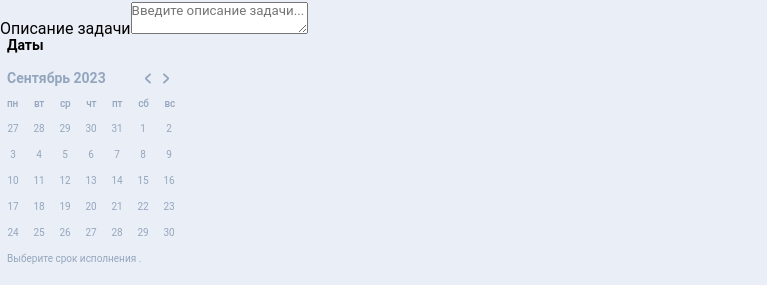
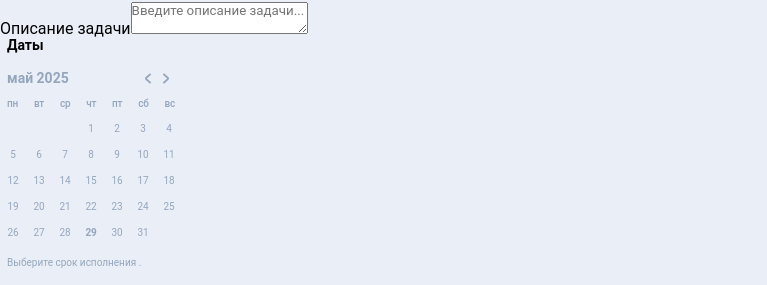
Before and after one commit to natalielogi/skypro-kanban, a React app: page /card/1 in a window 1280 px wide. Shown: the part 201-486 px from the top of the page, without its empty margins (0-767 px from the left). Built offline with nearby package versions, Linux system fonts and the light colour scheme; sample sign-in values are in the browser's storage; the HTML template or start-up script is replaced by a standard one.

Commit message:
рабочий календарь

```diff
--- a/package.json
+++ b/package.json
@@ -11,6 +11,7 @@
   },
   "dependencies": {
     "axios": "^1.8.4",
+    "dayjs": "^1.11.13",
     "react": "^19.0.0",
     "react-dom": "^19.0.0",
     "react-router-dom": "^7.5.0",
--- a/src/components/Calendar/Calendar.jsx
+++ b/src/components/Calendar/Calendar.jsx
@@ -1,34 +1,57 @@
-import React from "react";
+import React, { useState } from "react";
 import * as S from "./calendar.styled";
+import dayjs from "dayjs";
+import updateLocale from "dayjs/plugin/updateLocale";
+import localizedFormat from "dayjs/plugin/localizedFormat";
+import "dayjs/locale/ru";
+
+dayjs.extend(updateLocale);
+dayjs.extend(localizedFormat);
+dayjs.locale("ru");
 
 const Calendar = () => {
-  const daysInMonth = 30;
-  const startDay = 5;
+  const [selectedDate, setselectedDate] = useState(null);
+  const [currentDate, setCurrentDate] = useState(dayjs());
+
+  const startOfMonth = currentDate.startOf("month");
+  const endOfMonth = currentDate.endOf("month");
+  const startDay = startOfMonth.day() === 0 ? 6 : startOfMonth.day() - 1;
+  const daysInMonth = endOfMonth.date();
+
+  const today = dayjs();
+
   const days = [];
-
   for (let i = 0; i < startDay; i++) {
-    days.push({ day: 31 - (startDay - i - 1), otherMonth: true });
+    days.push(null);
+  }
+  for (let i = 1; i <= daysInMonth; i++) {
+    days.push(i);
   }
 
-  for (let i = 1; i <= daysInMonth; i++) {
-    days.push({ day: i, otherMonth: false });
-  }
+  const handleDateClick = (day) => {
+    if (day) {
+      const fullDate = currentDate.date(day);
+      setselectedDate(fullDate);
+    }
+  };
 
-  const remainingDays = 7 - (days.length % 7);
-  if (remainingDays < 7) {
-    for (let i = 1; i <= remainingDays; i++) {
-      days.push({ day: i, otherMonth: true });
-    }
-  }
+  const goToPrevMonth = () => {
+    setCurrentDate((prevDate) => prevDate.subtract(1, "month"));
+  };
+
+  const goToNextMonth = () => {
+    setCurrentDate((prevDate) => prevDate.add(1, "month"));
+    setselectedDate(null);
+  };
 
   return (
     <S.CalendarWrapper>
       <S.CalendarTitle>Даты</S.CalendarTitle>
       <S.CalendarBlock>
         <S.CalendarNav>
-          <S.CalendarMonth>Сентябрь 2023</S.CalendarMonth>
+          <S.CalendarMonth>{currentDate.format("MMMM YYYY")}</S.CalendarMonth>
           <S.NavActions>
-            <S.NavAction data-action="prev">
+            <S.NavAction onClick={goToPrevMonth}>
               <svg
                 xmlns="http://www.w3.org/2000/svg"
                 width="6"
@@ -38,7 +61,7 @@ const Calendar = () => {
                 <path d="M5.72945 1.95273C6.09018 1.62041 6.09018 1.0833 5.72945 0.750969C5.36622 0.416344 4.7754 0.416344 4.41218 0.750969L0.528487 4.32883C-0.176162 4.97799 -0.176162 6.02201 0.528487 6.67117L4.41217 10.249C4.7754 10.5837 5.36622 10.5837 5.72945 10.249C6.09018 9.9167 6.09018 9.37959 5.72945 9.04727L1.87897 5.5L5.72945 1.95273Z" />
               </svg>
             </S.NavAction>
-            <S.NavAction data-action="next">
+            <S.NavAction onClick={goToNextMonth}>
               <svg
                 xmlns="http://www.w3.org/2000/svg"
                 width="6"
@@ -52,30 +75,40 @@ const Calendar = () => {
         </S.CalendarNav>
         <S.CalendarContent>
           <S.DayNames>
-            <S.DayName>пн</S.DayName>
-            <S.DayName>вт</S.DayName>
-            <S.DayName>ср</S.DayName>
-            <S.DayName>чт</S.DayName>
-            <S.DayName>пт</S.DayName>
-            <S.DayName>сб</S.DayName>
-            <S.DayName>вс</S.DayName>
+            {["пн", "вт", "ср", "чт", "пт", "сб", "вс"].map((d, i) => (
+              <S.DayName key={i}>{d}</S.DayName>
+            ))}
           </S.DayNames>
           <S.CalendarCells>
-            {days.map(({ day, otherMonth }, index) => (
-              <S.CalendarCell
-                key={index}
-                $otherMonth={otherMonth}
-                $cellDay={!otherMonth}
-              >
-                {day}
-              </S.CalendarCell>
-            ))}
+            {days.map((day, index) => {
+              const isToday =
+                day === today.date() &&
+                currentDate.month() === today.month() &&
+                currentDate.year() === today.year();
+              const isSelected =
+                selectedDate &&
+                day === selectedDate.date() &&
+                currentDate.isSame(selectedDate, "month");
+              return (
+                <S.CalendarCell
+                  key={index}
+                  $empty={!day}
+                  $current={isToday}
+                  $selected={isSelected}
+                  $clickable={!!day}
+                  onClick={() => handleDateClick(day)}
+                >
+                  {day || ""}
+                </S.CalendarCell>
+              );
+            })}
           </S.CalendarCells>
         </S.CalendarContent>
-        <input type="hidden" id="datepick_value" value="08.09.2023" />
         <S.CalendarPeriod>
           <S.CalendarP>
-            Выберите срок исполнения <span></span>.
+            Выберите срок исполнения{" "}
+            <span>{selectedDate ? selectedDate.format("DD.MM.YYYY") : ""}</span>
+            .
           </S.CalendarP>
         </S.CalendarPeriod>
       </S.CalendarBlock>
--- a/src/components/Calendar/calendar.styled.js
+++ b/src/components/Calendar/calendar.styled.js
@@ -85,7 +85,6 @@ export const DayName = styled.div`
 
 export const CalendarCells = styled.div`
   width: 182px;
-  height: 126px;
   display: flex;
   flex-wrap: wrap;
   @media screen and (max-width: 660px) {
@@ -108,17 +107,15 @@ export const CalendarCell = styled.div`
   line-height: 1;
   letter-spacing: -0.2px;
   cursor: pointer;
-  opacity: ${({ otherMonth }) => (otherMonth ? 0 : 1)};
+  opacity: ${({ $empty }) => ($empty ? 0 : 1)};
+  font-weight: ${({ $current }) => ($current ? 700 : "normal")};
+  background-color: ${({ $selected }) =>
+    $selected ? "#94a6be" : "transparent"};
+  color: ${({ $selected }) => ($selected ? "#ffffff" : "#94a6be")};
+
   &:hover {
-    background-color: #eaeef6;
-    color: #94a6be;
-  }
-  &.active {
-    background-color: #94a6be;
-    color: #ffffff;
-  }
-  &.current {
-    font-weight: 700;
+    background-color: ${({ $empty }) => ($empty ? "transparent" : "#eaeef6")};
+    color: ${({ $empty }) => ($empty ? "#94a6be" : "#94a6be")};
   }
   @media screen and (max-width: 660px) {
     width: 42px;
@@ -135,7 +132,7 @@ export const CalendarPeriod = styled.div`
 `;
 
 export const CalendarP = styled.p`
-  color: #94A6BE;
+  color: #94a6be;
   font-size: 10px;
   line-height: 1;
   span {
--- a/src/components/popups/PopNewCard/PopNewCard.jsx
+++ b/src/components/popups/PopNewCard/PopNewCard.jsx
@@ -62,25 +62,25 @@ const PopNewCard = ({ onClose }) => {
               <S.CategoryLabel>Категория</S.CategoryLabel>
               <S.CategoryThemes>
                 <S.CategoryItem
-                  bg="#FFE4C2"
-                  color="#FF6D00"
-                  active={selectedCategory === "Web Design"}
+                  $bg="#FFE4C2"
+                  $color="#FF6D00"
+                  $active={selectedCategory === "Web Design"}
                   onClick={() => handleCategoryClick("Web Design")}
                 >
                   <p>Web Design</p>
                 </S.CategoryItem>
                 <S.CategoryItem
-                  bg="#B4FDD1"
-                  color="#06B16E"
-                  active={selectedCategory === "Research"}
+                  $bg="#B4FDD1"
+                  $color="#06B16E"
+                  $active={selectedCategory === "Research"}
                   onClick={() => handleCategoryClick("Research")}
                 >
                   <p>Research</p>
                 </S.CategoryItem>
                 <S.CategoryItem
-                  bg="#E9D4FF"
-                  color="#9A48F1"
-                  active={selectedCategory === "Copywriting"}
+                  $bg="#E9D4FF"
+                  $color="#9A48F1"
+                  $active={selectedCategory === "Copywriting"}
                   onClick={() => handleCategoryClick("Copywriting")}
                 >
                   <p>Copywriting</p>
--- a/src/components/popups/PopNewCard/PopNewCard.styled.js
+++ b/src/components/popups/PopNewCard/PopNewCard.styled.js
@@ -165,9 +165,9 @@ export const CategoryItem = styled.div`
   padding: 8px 20px;
   border-radius: 24px;
   margin-right: 7px;
-  opacity: ${(props) => (props.active ? 1 : 0.4)};
-  background-color: ${(props) => props.bg || "#eee"};
-  color: ${(props) => props.color || "#000"};
+  opacity: ${({ $active }) => ($active ? 1 : 0.4)};
+  background-color: ${({ $bg }) => $bg || "#eee"};
+  color: ${({ $color }) => $color || "#000"};
   cursor: pointer;
 
   p {
```
Also changed, not shown: 1 other file (tests, documents, lock files or other folders).
